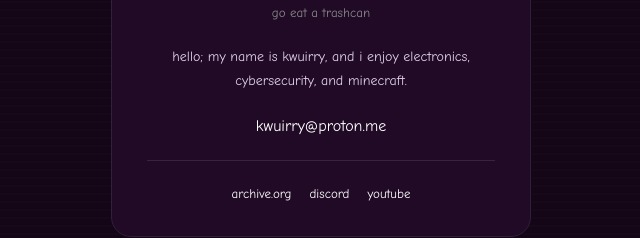
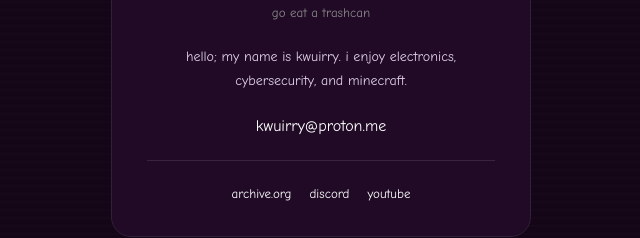
Before and after one commit to kwuirry/kwuirry.github.io, a plain HTML site: page index.html in a window 1280 px wide. Shown: the part 384-622 px from the top of the page, 319-959 px from the left. Drawn offline with Linux system fonts and the light colour scheme.

Commit message:
update text

```diff
--- a/index.html
+++ b/index.html
@@ -177,9 +177,7 @@
 
         <!-- about me -->
         <p class="about">
-            hello;
-            my name is kwuirry, and i enjoy electronics,
-            cybersecurity, and minecraft.
+            hello; my name is kwuirry. i enjoy electronics, cybersecurity, and minecraft.
         </p>
         kwuirry@proton.me
 
```
